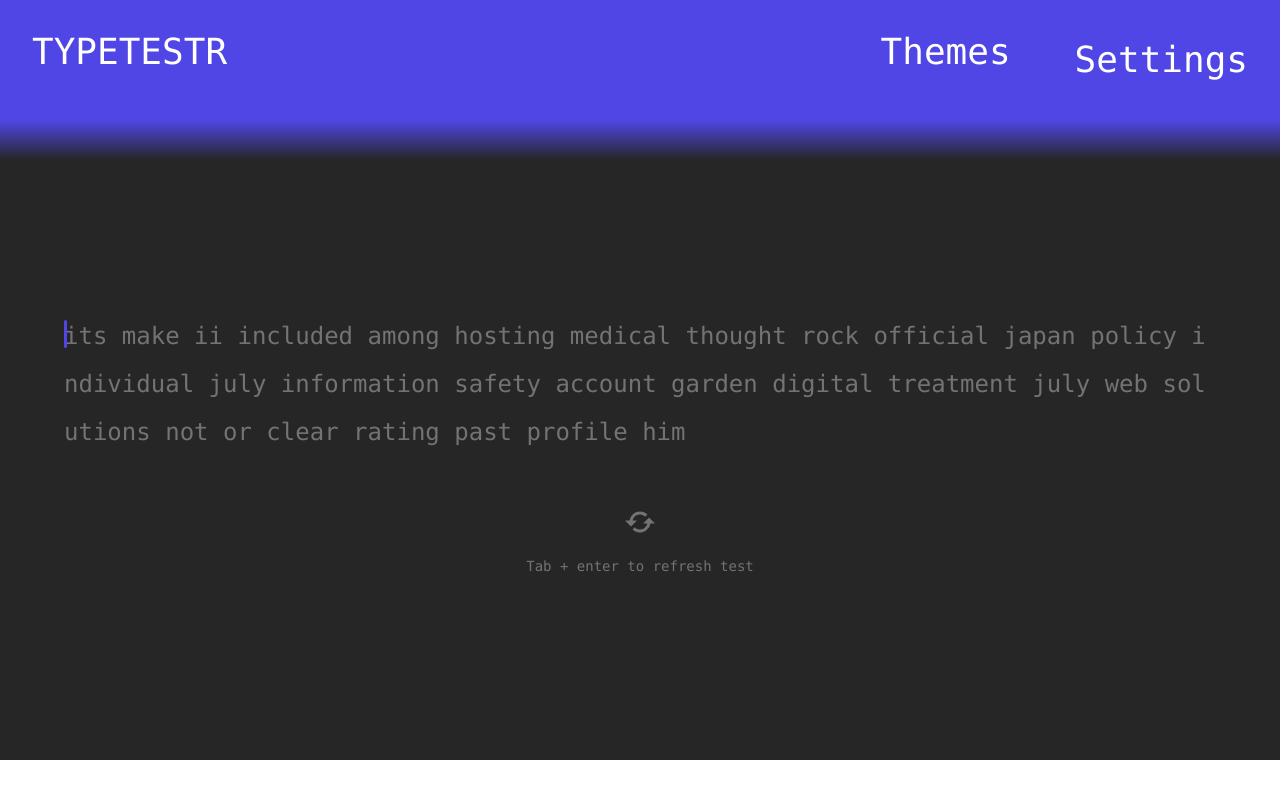
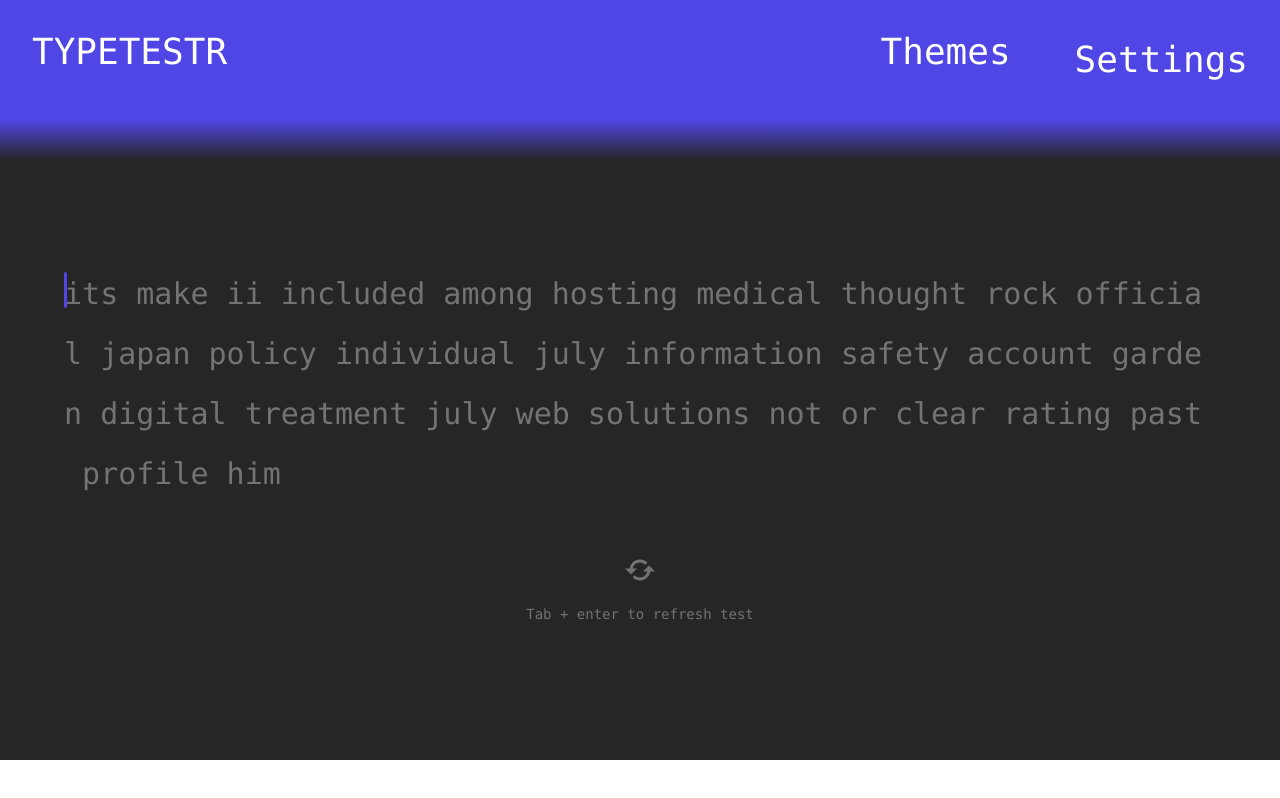
Before and after one commit to NaokiTM/TS-typing-game, a React (Vite) app: page / in a window 1280 px wide. Built offline with nearby package versions, Linux system fonts and the light colour scheme.

Commit message:
text and caret size modified

```diff
--- a/src/ts/App.tsx
+++ b/src/ts/App.tsx
@@ -7,7 +7,7 @@ import "../index.css"
 function App() {
   return (
     <>
-      <div className='font-mono text-2xl leading-loose'>
+      <div className='font-mono text-3xl leading-loose'>
         <Navbar />
         <Gradient />
         <Test />
--- a/src/ts/components/Test.tsx
+++ b/src/ts/components/Test.tsx
@@ -46,7 +46,7 @@ const Test: React.FC = () => {
                 letter
               )}
               {index === caretPosition && typeareaHovered && (
-                <div className={`absolute left-0 w-[3px] h-7 rounded-xl ${theme.primary} top-2 blink`}></div>
+                <div className={`absolute left-0 w-[3px] h-9 rounded-xl ${theme.primary} top-2 blink`}></div>
               )}
             </div>
           ))}
```
